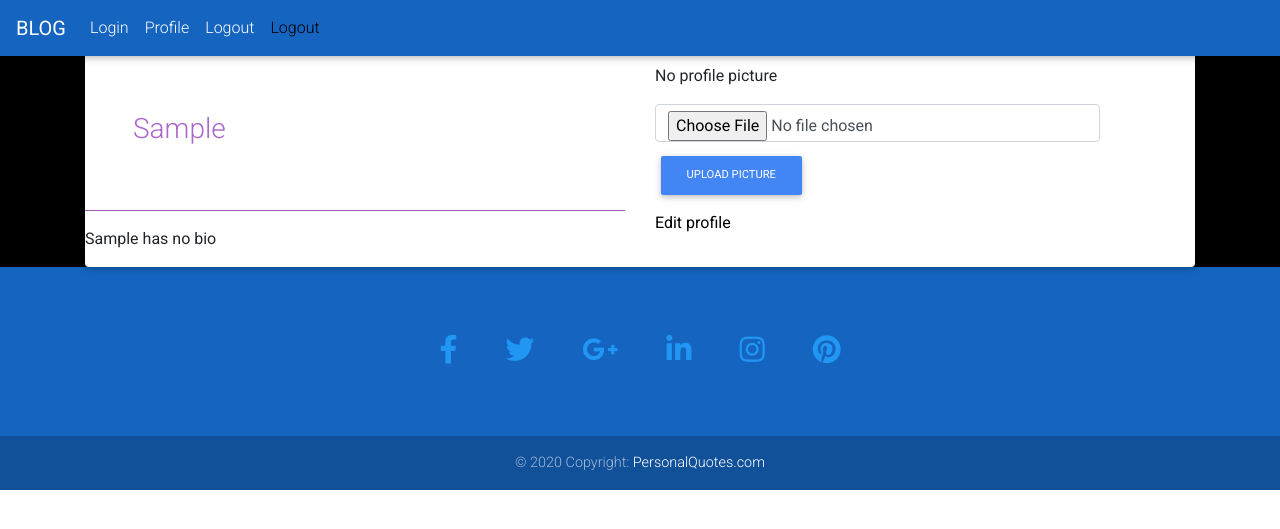
After one commit to JeremiahNgige/blog-posts, a Flask app: page /user in a window 1280 px wide. The commit adds this page. Shown: the top 529 px of the page. Run offline with Flask 2, Linux system fonts and the light colour scheme; the visitor is signed in with stand-in values (Sample User, id 1); data comes from the database, SQL or seed files in the repository; some libraries are stand-ins or nearby versions.

Commit message:
profile pic view

```diff
--- a/app/auth/views.py
+++ b/app/auth/views.py
@@ -28,7 +28,6 @@ def register():
         db.session.add(user)
         db.session.commit()
 
-        mail_message('Welcome to watchlist','email/welcome_user',user.email,user=user)
 
         return redirect(url_for('auth.login'))
         title = 'New Account'
--- a/app/main/views.py
+++ b/app/main/views.py
@@ -5,15 +5,18 @@ from .. import photos,db
 from . import main
 from .forms import PostForm, CommentForm, UpdateProfile
 from ..models import Post, Comment, User, Upvote, Downvote
+from ..requests import get_quotes
 
 
 @main.route('/')
 def index():
+    quotes = get_quotes()
+    print(quotes)
     posts = Post.query.all()
     product = Post.query.filter_by(category='product').all()
     idea = Post.query.filter_by(category='idea').all()
     business = Post.query.filter_by(category='Business').all()
-    return render_template('index.html', business=business, product=product, idea=idea, posts=posts)
+    return render_template('index.html', business=business, product=product, idea=idea, posts=posts, quotes=quotes)
 
 
 @main.route('/posts')
--- a/app/models.py
+++ b/app/models.py
@@ -13,13 +13,11 @@ class  Quotes:
     Qoutes class to define quotes Objects
     '''
 
-    def __init__(self,id,title,overview,poster,vote_average,vote_count):
+    def __init__(self,author,id,quote,permalink):
+        self.author = author
         self.id = id
-        self.title =title
-        self.overview = overview
-        self.poster = 'https://image.tmdb.org/t/p/w500/'+ poster
-        self.vote_average =vote_average
-        self.vote_count = vote_count
+        self.quote = quote
+        self.permalink = permalink
 
 class User(UserMixin, db.Model):
     __tablename__ = 'users'
--- a/app/static/css/index.css
+++ b/app/static/css/index.css
@@ -0,0 +1,50 @@
+.outer{
+    min-width: 100%;
+    height: 100%;
+    background-color:transparent;
+    display: grid;
+    place-items: center;
+}
+.bg-landing{
+    width: 100%;
+    height: auto;
+    background:black;
+
+}
+.text-bold{
+    font-weight: 300px;
+}
+.bolder{
+    font-weight: bolder;
+}
+.cover {
+    width: 260px;
+    object-fit: cover;
+  }
+.bg-centre{
+    width: 100%;
+    height: auto;
+}
+.bg-img1{
+    background: url('https://mdbootstrap.com/img/Photos/Slides/img%20(68).jpg')center center no-repeat;
+    background-size: cover;
+    width: 100%;
+    height: 500px;
+}
+#myVideo {
+    position: fixed;
+    right: 0;
+    bottom: 0;
+    min-width: 100%;
+    min-height: 100%;
+  }
+
+  /* Add some content at the bottom of the video/page */
+  .content {
+    position: fixed;
+    bottom: 0;
+    background: rgba(0, 0, 0, 0.5);
+    color: #f1f1f1;
+    width: 100%;
+    padding: 20px;
+  }
--- a/app/templates/base.html
+++ b/app/templates/base.html
@@ -16,39 +16,95 @@
     <title>{{ title }}</title>
     {% endif %}
 </head>
-<body class="bg-primary" >
-    <nav class="navbar navbar-expand-lg navbar-light fixed-top bg-light">
-        <a class="navbar-brand text-primary bold" href="/" id="logo">Pitch</a>
-        <button class="navbar-toggler" type="button" data-toggle="collapse" data-target="#navbarToggler"
+<body class="white" >
+    <nav class="navbar navbar-expand-lg navbar-light fixed-top blue darken-3">
+        <a class="navbar-brand white-text darken-3  bolder" href="/" id="logo">BLOG</a>
+        <button class="navbar-toggler " type="button" data-toggle="collapse" data-target="#navbarToggler"
                 aria-controls="navbarToggler" aria-expanded="false" aria-label="Toggle navigation">
             <span class="navbar-toggler-icon text-white"></span>
         </button>
 
         <div class="collapse navbar-collapse" id="navbarToggler">
-            <ul class="navbar-nav mr-auto mt-2 mt-lg-0">
-                <li class="nav-item active">
-                    <a class="nav-link text-success" href="/"> <span class="sr-only">(current_user)</span></a>
-                </li>
-            </ul>
+
             <ul class="navbar-nav my-2 my-lg-0">
                 <li class="nav-item">
-                    <a class="nav-link login-text text-primary" href="{{ url_for('auth.login') }}">Login</a>
+                    <a class="nav-link login-text white-text bold-text" href="{{ url_for('auth.login') }}">Login</a>
                 </li>
 
                 <li class="nav-item">
-                    <a class="nav-link login-text text-primary" href="{{ url_for('main.user') }}">Profile</a>
+                    <a class="nav-link login-text white-text bold-text" href="{{ url_for('main.user') }}">Profile</a>
                 </li>
                 <li class="nav-item">
-                    <a class="nav-link login-text text-primary" href="{{ url_for('auth.logout') }}">Logout</a>
+                    <a class="nav-link login-text white-text bold-text" href="{{ url_for('auth.logout') }}">Logout</a>
+                </li>
+                <li class="nav-item">
+                    <a class="nav-link" href="{{ url_for('auth.logout') }}">Logout</a>
                 </li>
             </ul>
         </div>
     </nav>
+
     {% block content %}
 
 
 
     {% endblock content %}
+
+        <!-- Footer -->
+<footer class="page-footer font-small blue darken-3">
+
+    <!-- Footer Elements -->
+    <div class="container">
+
+      <!-- Grid row-->
+      <div class="row">
+
+        <!-- Grid column -->
+        <div class="col-md-12 py-5">
+          <div class="mb-5 flex-center">
+
+            <!-- Facebook -->
+            <a class="fb-ic">
+              <i class="fab fa-facebook-f fa-lg blue-text mr-md-5 mr-3 fa-2x lighten-3"> </i>
+            </a>
+            <!-- Twitter -->
+            <a class="tw-ic">
+              <i class="fab fa-twitter fa-lg blue-text mr-md-5 mr-3 fa-2x lighten-3"> </i>
+            </a>
+            <!-- Google +-->
+            <a class="gplus-ic">
+              <i class="fab fa-google-plus-g fa-lg blue-text mr-md-5 mr-3 fa-2x lighten-3"> </i>
+            </a>
+            <!--Linkedin -->
+            <a class="li-ic">
+              <i class="fab fa-linkedin-in fa-lg blue-text mr-md-5 mr-3 fa-2x lighten-3"> </i>
+            </a>
+            <!--Instagram-->
+            <a class="ins-ic">
+              <i class="fab fa-instagram fa-lg blue-text mr-md-5 mr-3 fa-2x lighten-3"> </i>
+            </a>
+            <!--Pinterest-->
+            <a class="pin-ic">
+              <i class="fab fa-pinterest fa-lg blue-text fa-2x"> </i>
+            </a>
+          </div>
+        </div>
+        <!-- Grid column -->
+
+      </div>
+      <!-- Grid row-->
+
+    </div>
+    <!-- Footer Elements -->
+
+    <!-- Copyright -->
+    <div class="footer-copyright text-center py-3">© 2020 Copyright:
+      <a href="#">PersonalQuotes.com</a>
+    </div>
+    <!-- Copyright -->
+
+  </footer>
+  <!-- Footer -->
 
     <!-- JQuery -->
     <script type="text/javascript" src="https://cdnjs.cloudflare.com/ajax/libs/jquery/3.5.1/jquery.min.js"></script>
--- /dev/null
+++ b/app/templates/profile/profile.html
@@ -0,0 +1,55 @@
+{% extends 'base.html'%}
+
+{% block content %}
+<div class="bg-landing">
+    <div class="outer">
+        <div class="container">
+            <div class=" card mt-5 ">
+                <div class="row mt-3">
+                <!-- displaying  Username-->
+                  <div class="col-md-6">
+                    <h3 class="text-secondary text-bold p-5"> {{user.username| capitalize}} </h3>
+                    <hr class="bg-secondary">
+                    <!--Displaying user bio-->
+                    {% if user.bio %}
+                      <p> {{user.bio}}</p>
+                    {%else%}
+                      <p> {{user.username| capitalize}} has no bio </p>
+                    {% endif %}
+
+                  </div>
+
+                  <!--Display profile photo-->
+                  <div class="col-md-5">
+
+                    {% if user.profile_pic_path %}
+                    <div class="p-3 mb-2">
+                      <img src="{{url_for('static',filename=user.profile_pic_path)}}" alt="" class="img-thumbnail">
+                    </div>
+
+                    {%else%}
+                    <p>No profile picture</p>
+                    {% endif %}
+
+                    {% if user == current_user %}
+                    <form  action="{{url_for('main.update_pic',name=user.username)}}" method="post" enctype = "multipart/form-data">
+
+                      <input type="file"  name="photo" class="form-control mb-2" required>
+                      <button type="submit" class="btn btn-primary btn-md mb-3">Upload picture</button>
+                    </form>
+                    <a  class="btn-link mb-3" href="{{url_for('main.update_profile',name=user.username)}}">Edit profile</a>
+                      {% endif %}
+
+                  </div>
+                </div>
+                </div>
+        </div>
+    </div>
+
+</div>
+
+
+
+
+
+{% endblock %}
--- a/config.py
+++ b/config.py
@@ -10,7 +10,7 @@ class Config:
     MAIL_USERNAME = os.environ.get('MAIL_USERNAME')
     MAIL_PASSWORD = os.environ.get('MAIL_PASSWORD')
 
-    QOUTES_API_BASE_URL = 'http://quotes.stormconsultancy.co.uk/quotes.json'
+    QUOTES_API_BASE_URL = 'http://quotes.stormconsultancy.co.uk/quotes.json'
 
     SECRET_KEY = os.environ.get('SECRET_KEY')
     SQLALCHEMY_DATABASE_URI = 'postgresql+psycopg2://oem:Jeremih23@localhost/pblog'
```
Also changed, not shown: app/requests.py (+49 -0 lines), app/templates/auth/login.html (+41 -0 lines), app/templates/auth/register.html (+37 -0 lines), app/templates/index.html (+53 -0 lines), app/templates/quotes_macros.html (added, +19 -0 lines), app/static/imgs/peace.jpg (added), app/static/photos/waves.jpg (added), app/templates/email/email.txt (added).
